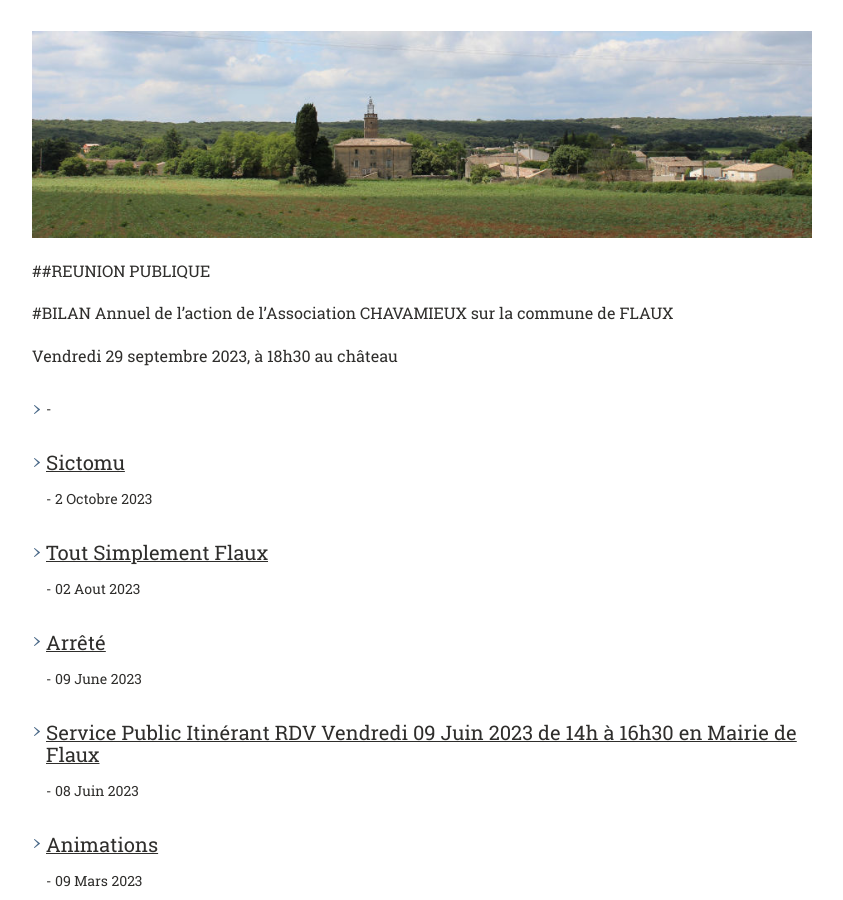
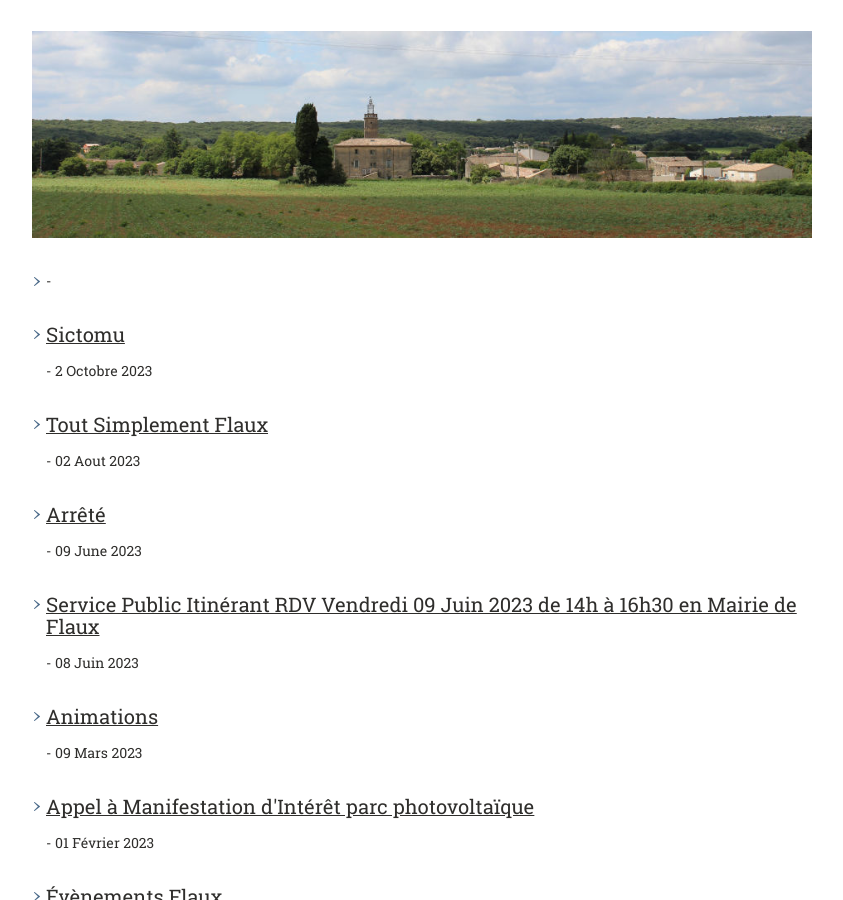
Before and after one commit to Flaux-Village/flaux-village.github.io, a Jekyll site: the page built from actualites.md, in a window 1280 px wide and 900 px high, scrolled down 351 px. Shown: the whole window, without its empty margins (58-901 px from the left). Built offline with Jekyll 4.4.1, drawn with Linux system fonts in a browser that asks for light colours.

Commit message:
Update actualites.md

```diff
--- a/actualites.md
+++ b/actualites.md
@@ -12,12 +12,6 @@ documents:
 
 ---
 
-##REUNION PUBLIQUE
-
-#BILAN Annuel de l’action de l’Association CHAVAMIEUX sur la commune de FLAUX<br>
-
-Vendredi 29 septembre 2023, à 18h30 au château<br>
-
 
 {% assign sorted = (site.actualites | sort: 'date') | reverse %}
 <ul>
```
